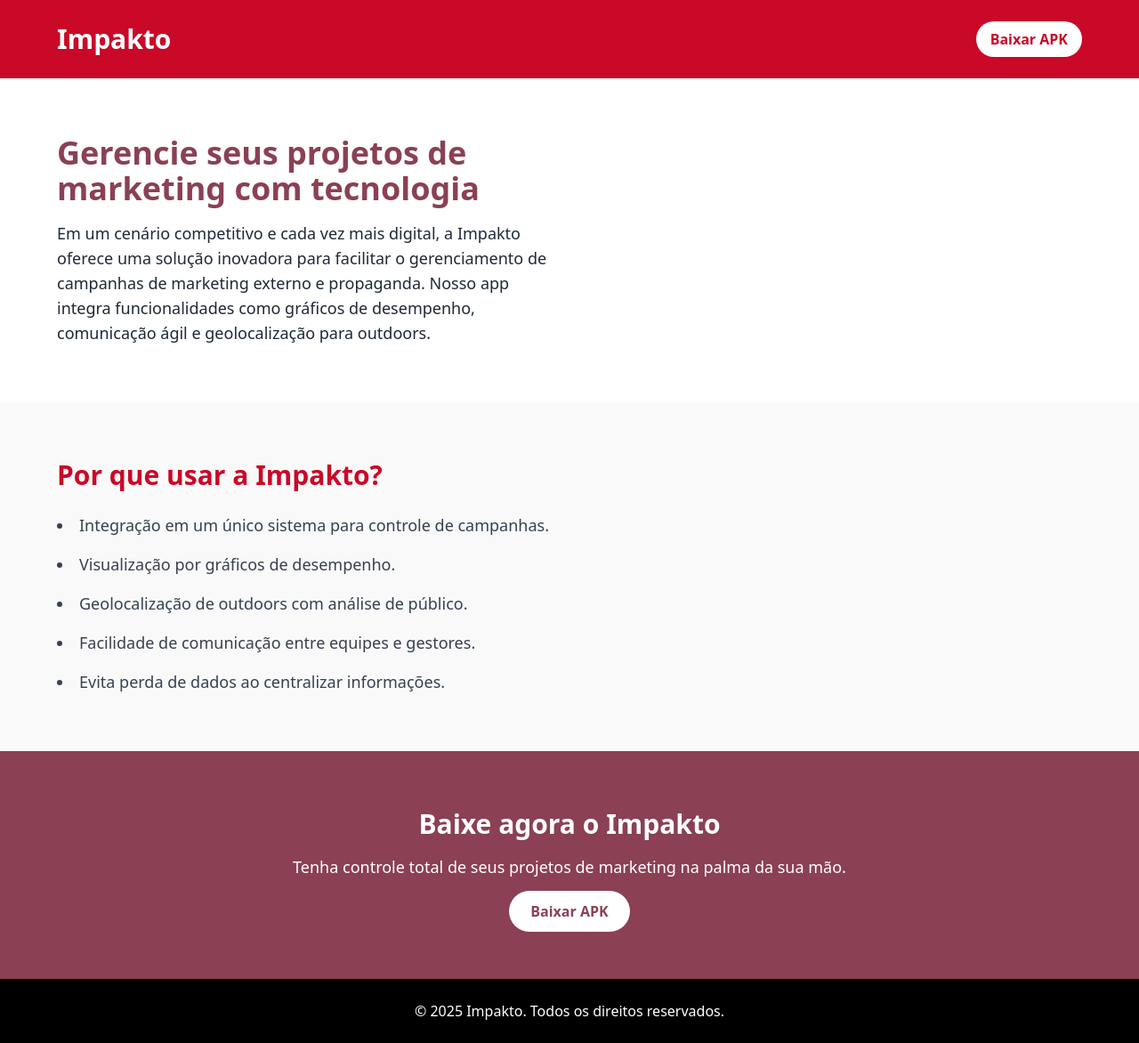
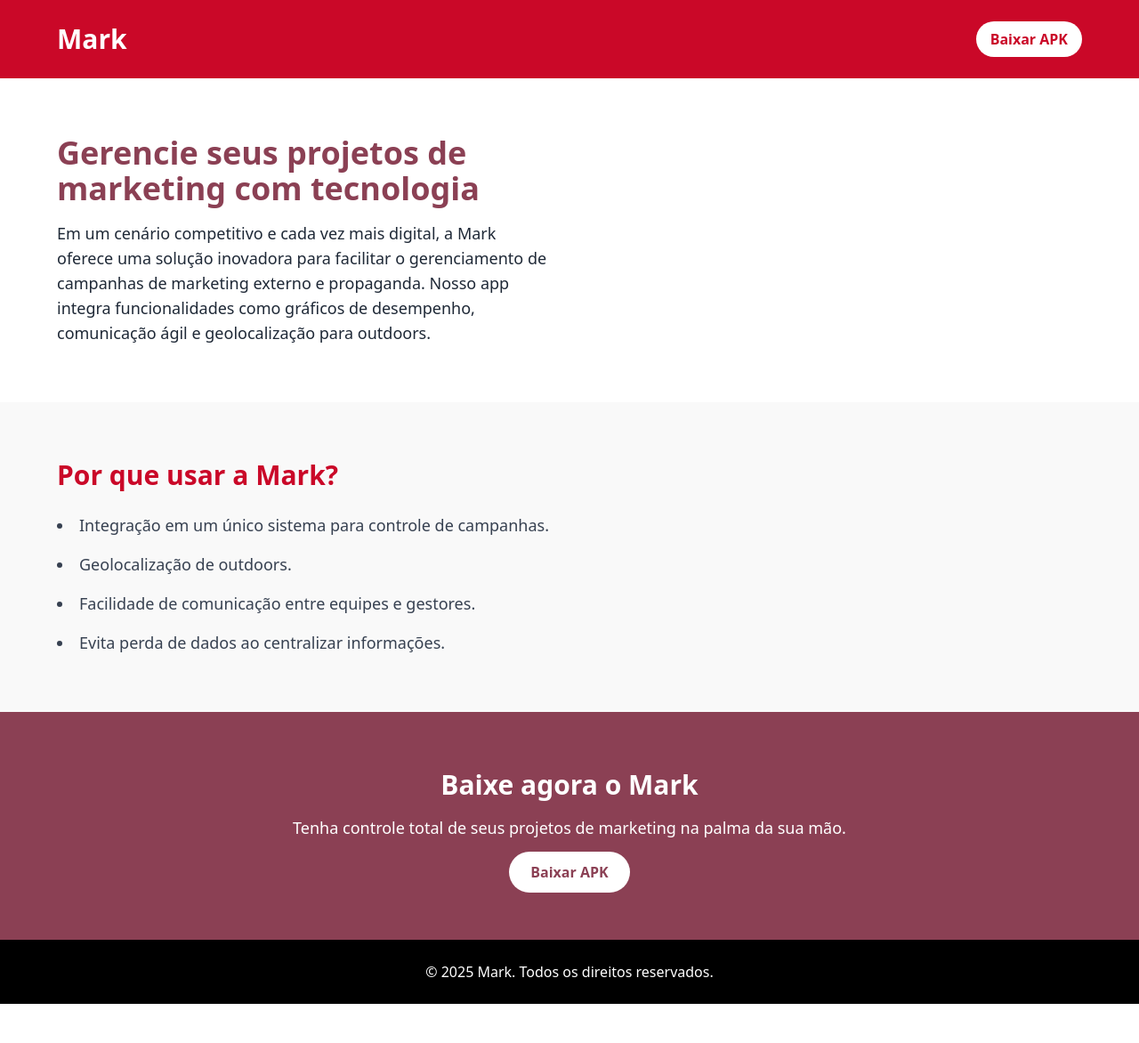
Before and after one commit to DaniloUnicap/impakto, a plain HTML site: page index.html in a window 1280 px wide. Shown: the whole page at 89% size. After the commit the page ends 1128 px from the top, so only its background shows below. Drawn offline with nearby package versions, Linux system fonts and the light colour scheme.

Commit message:
fix: mudança no nome do site

```diff
--- a/index.html
+++ b/index.html
@@ -3,14 +3,14 @@
   <head>
     <meta charset="UTF-8" />
     <meta name="viewport" content="width=device-width, initial-scale=1.0" />
-    <title>Impakto - Gerenciamento de Marketing</title>
+    <title>Mark - Gerenciamento de Marketing</title>
     <script src="https://cdn.tailwindcss.com"></script>
   </head>
   <body class="bg-white text-black">
 
     <header class="bg-[#CA0828] text-white p-6 shadow-md">
       <div class="max-w-6xl mx-auto flex justify-between items-center">
-        <h1 class="text-3xl font-bold">Impakto</h1>
+        <h1 class="text-3xl font-bold">Mark</h1>
         <a href="https://drive.usercontent.google.com/download?id=1xq0nmsfeRbCmHWZTZaCOv5zm_C7ePkbm" class="bg-white text-[#CA0828] px-4 py-2 rounded-full font-semibold hover:bg-gray-100 transition">
           Baixar APK
         </a>
@@ -24,7 +24,7 @@
             Gerencie seus projetos de marketing com tecnologia
           </h2>
           <p class="text-lg text-gray-800">
-            Em um cenário competitivo e cada vez mais digital, a Impakto oferece uma solução inovadora
+            Em um cenário competitivo e cada vez mais digital, a Mark oferece uma solução inovadora
             para facilitar o gerenciamento de campanhas de marketing externo e propaganda. Nosso app
             integra funcionalidades como gráficos de desempenho, comunicação ágil e geolocalização
             para outdoors.
@@ -36,12 +36,11 @@
     <section class="py-16 px-4 bg-[#F9F9F9]">
       <div class="max-w-6xl mx-auto">
         <h3 class="text-3xl font-bold text-[#CA0828] mb-6">
-          Por que usar a Impakto?
+          Por que usar a Mark?
         </h3>
         <ul class="space-y-4 text-gray-700 text-lg list-disc list-inside">
           <li>Integração em um único sistema para controle de campanhas.</li>
-          <li>Visualização por gráficos de desempenho.</li>
-          <li>Geolocalização de outdoors com análise de público.</li>
+          <li>Geolocalização de outdoors.</li>
           <li>Facilidade de comunicação entre equipes e gestores.</li>
           <li>Evita perda de dados ao centralizar informações.</li>
         </ul>
@@ -50,7 +49,7 @@
 
     <section id="download" class="py-16 px-4 bg-[#8B4054] text-white text-center">
       <div class="max-w-4xl mx-auto">
-        <h3 class="text-3xl font-bold mb-4">Baixe agora o Impakto</h3>
+        <h3 class="text-3xl font-bold mb-4">Baixe agora o Mark</h3>
         <p class="text-lg mb-6">
           Tenha controle total de seus projetos de marketing na palma da sua mão.
         </p>
@@ -61,7 +60,7 @@
     </section>
 
     <footer class="bg-black text-white py-6 text-center">
-      <p>© 2025 Impakto. Todos os direitos reservados.</p>
+      <p>© 2025 Mark. Todos os direitos reservados.</p>
     </footer>
   </body>
 </html>
```
